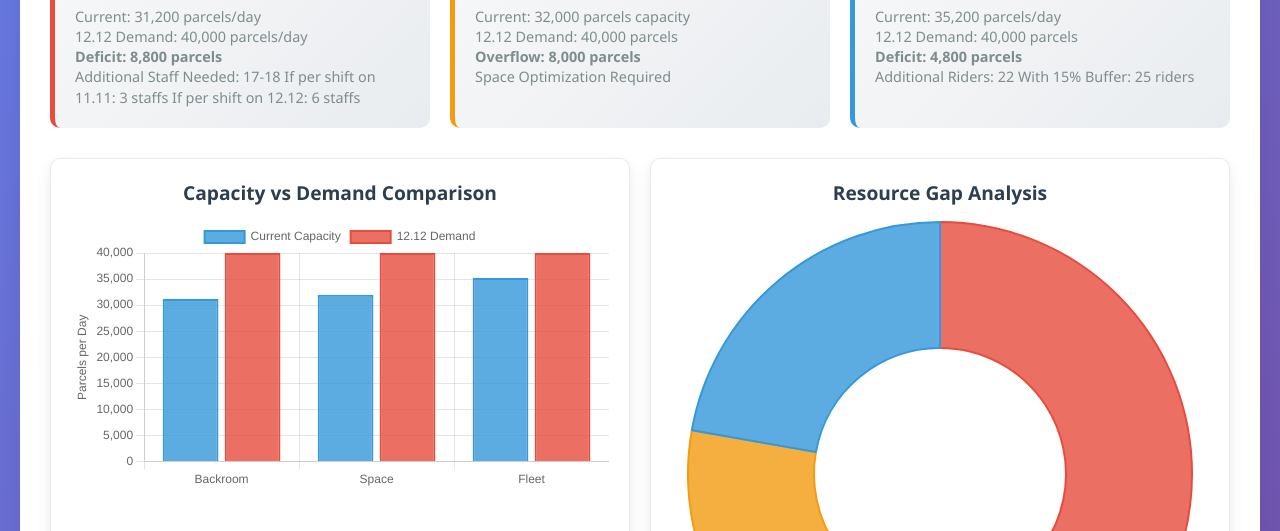
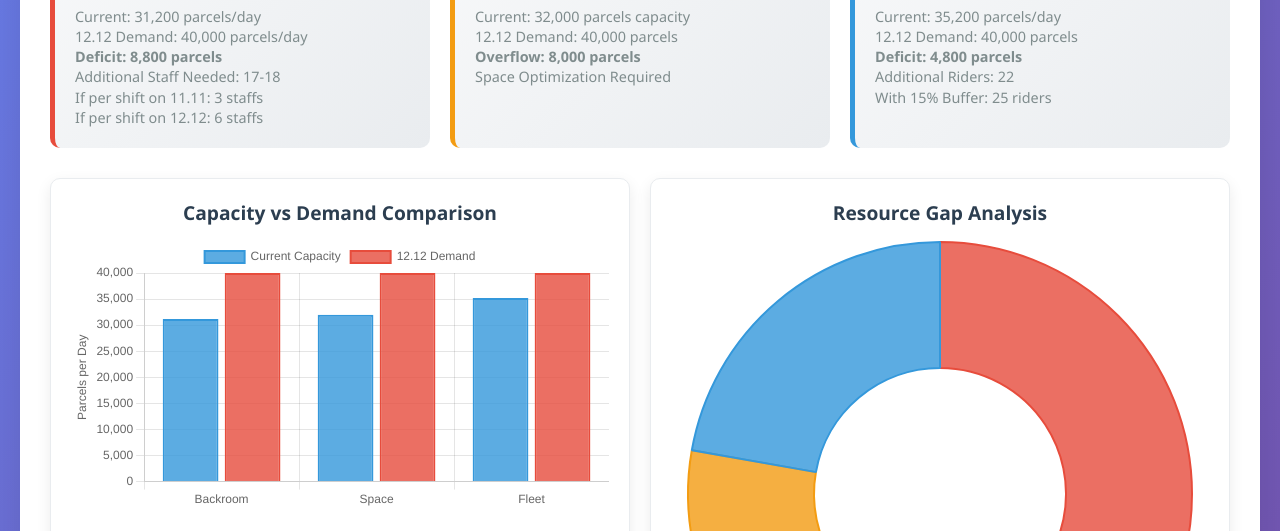
Before and after one commit to mrzapanta/Capacity-Gap-Analysis, a plain HTML site: page index.html in a window 1280 px wide. Shown: the part 269-800 px from the top of the page. Drawn offline with nearby package versions, Linux system fonts and the light colour scheme.

Commit message:
Update index.html

```diff
--- a/index.html
+++ b/index.html
@@ -167,8 +167,8 @@
                     Current: 31,200 parcels/day<br>
                     12.12 Demand: 40,000 parcels/day<br>
                     <strong>Deficit: 8,800 parcels</strong><br>
-                    Additional Staff Needed: 17-18
-                    If per shift on 11.11: 3 staffs
+                    Additional Staff Needed: 17-18<br>
+                    If per shift on 11.11: 3 staffs<br>
                     If per shift on 12.12: 6 staffs
                 </div>
             </div>
@@ -191,7 +191,7 @@
                     Current: 35,200 parcels/day<br>
                     12.12 Demand: 40,000 parcels<br>
                     <strong>Deficit: 4,800 parcels</strong><br>
-                    Additional Riders: 22
+                    Additional Riders: 22<br>
                     With 15% Buffer: 25 riders
                 </div>
             </div>
```
